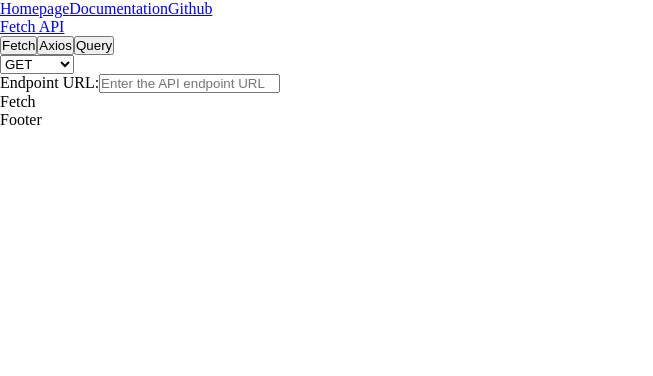
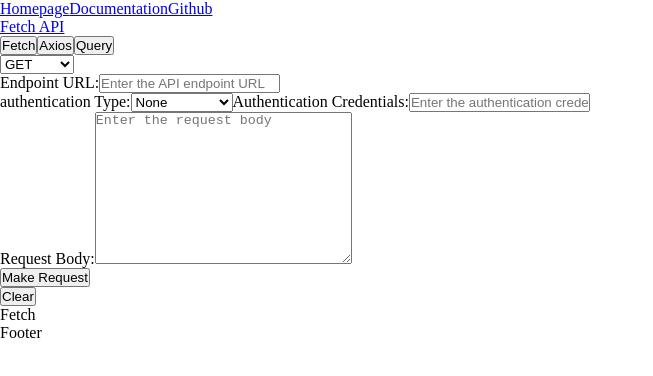
Before and after one commit to 13-TOMMY/fetch, a React (Vite) app: page /apitester in a window 1280 px wide. Shown: the top 376 px of the page, without its empty margins (0-653 px from the left). Built offline with nearby package versions, Linux system fonts and the light colour scheme.

Commit message:
added the missing pices to the foarm

```diff
--- a/src/components/FetchForm.jsx
+++ b/src/components/FetchForm.jsx
@@ -7,6 +7,9 @@ function FetchForm({ selectedMethod }) {
   // const = useState();
   const [httpMethod, setHttpMethod] = useState("GET");
   const [endpoint, setEndpoint] = useState("");
+  const [authenticationType, SetAuthenticationType] = useState("");
+  const [authenticationCredentials, SetAuthenticationCredentials] = useState("");
+  const [requestBody, setRequestBody] = useState("");
 
   const handleHttpMethod = (e) => {
     setHttpMethod(e.target.value);
@@ -15,6 +18,30 @@ function FetchForm({ selectedMethod }) {
   const handleEndpoint = (e) => {
     setEndpoint(e.target.value);
   };
+
+  const handleAuthenticationType = (e) => {
+    SetAuthenticationType(e.target.value);
+  };
+
+  const handleAuthenticationCredentials = (e) => {
+    SetAuthenticationCredentials(e.target.value);
+  };
+
+  const handleRequestBody = (e) => {
+    setRequestBody(e.target.value);
+  };
+
+  const handleSubmit = (e) => {
+    e.preventDefault();
+  };
+
+  const handleClear = () => {
+    setHttpMethod("GET");
+    setEndpoint("");
+    SetAuthenticationType("");
+    SetAuthenticationCredentials("");
+    setRequestBody("");
+  }
 
   return (
     <div className="fetch-form-container">
@@ -45,6 +72,25 @@ function FetchForm({ selectedMethod }) {
             placeholder="Enter the API endpoint URL"
           />
         </div>
+        <div className="authentication-container">
+          <label htmlFor="authentication-type"> authentication Type:</label>
+          <select name="" id="authentication-type" defaultValue="" value={authenticationType} onChange={handleAuthenticationType}>
+            <option value="">None</option>
+            <option value="basic">Basic</option>
+            <option value="oauth">OAuth</option>
+            <option value="bearer">Bearer Token</option>
+          </select>
+          <label htmlFor="authentication-credentials">
+          Authentication Credentials:
+          </label>
+          <input type="text" id="authentication-credentials" name="authentication-credentials" value={authenticationCredentials} onChange={handleAuthenticationCredentials} placeholder="Enter the authentication credentials!" />
+        </div>
+        <div className="request-body-container">
+          <label htmlFor="request-body">Request Body:</label>
+          <textarea name="request-body" id="request-body" value={requestBody} onChange={handleRequestBody} placeholder="Enter the request body" cols="30" rows="10"/>
+        </div>
+        <div className="submit-btn-container"><button type="submit" onClick={handleSubmit}>Make Request</button></div>
+        <div className="clear-btn-container"><button type="clear" onClick={handleClear}>Clear</button></div>
       </div>
       <div className="fetch-method-container">
         {selectedMethod === "fetch" && (
```
